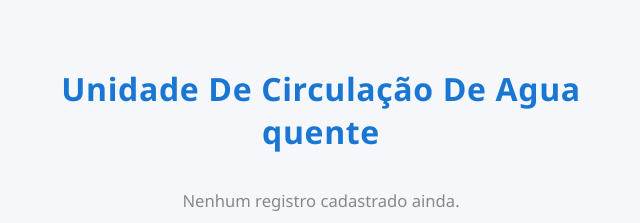
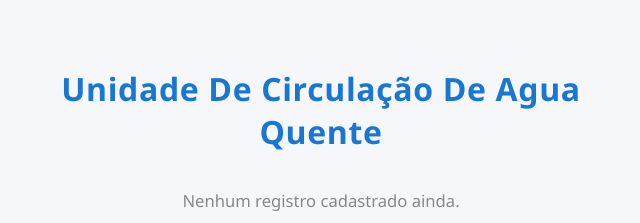
Before and after one commit to IvonildoDev/relatorioucaq, a website: page index.html in a window 1280 px wide. Shown: the top 223 px of the page, 319-959 px from the left. Drawn offline with nearby package versions, Linux system fonts and the light colour scheme.

Commit message:
melhoria no index

```diff
--- a/index.html
+++ b/index.html
@@ -75,7 +75,7 @@
     <!-- Conteúdo principal -->
     <div class="container">
         <div class="screen active" id="home">
-            <h2 class="header">Unidade De Circulação De Agua quente</h2>
+            <h2 class="header">Unidade De Circulação De Agua Quente</h2>
             <div id="logList"></div>
             <div id="ultimoRegistro"></div>
         </div>
```
